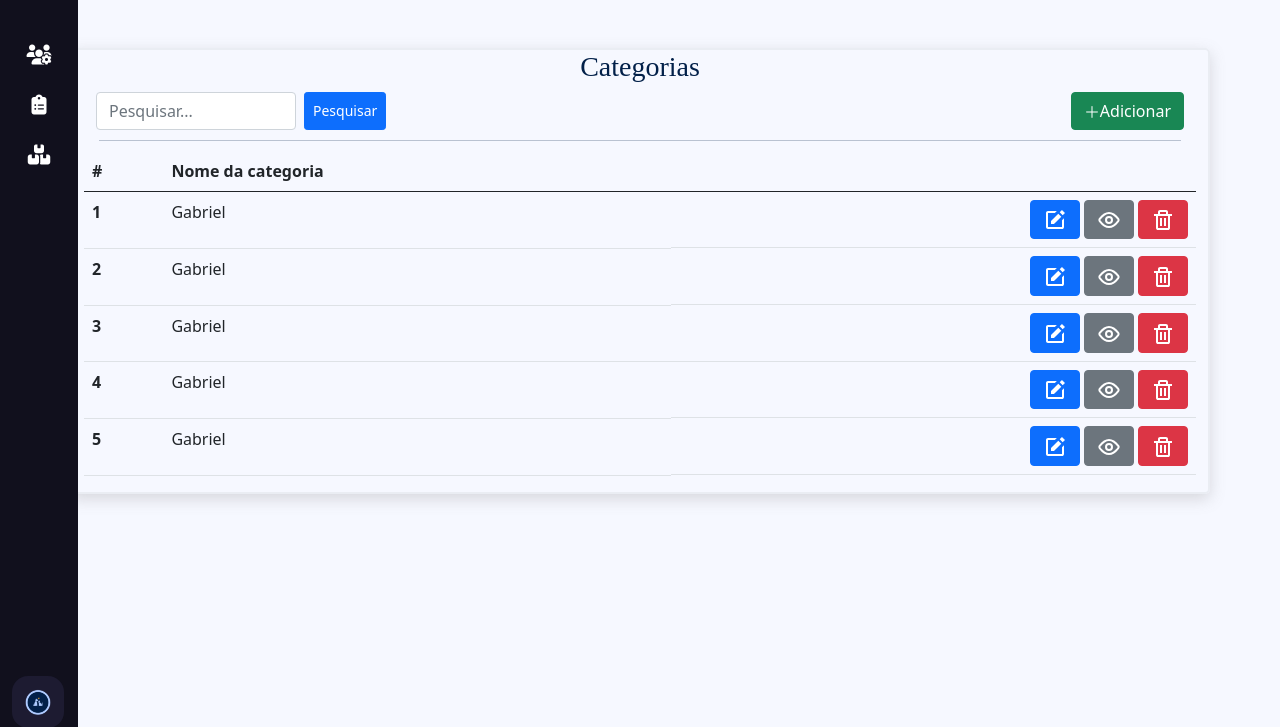
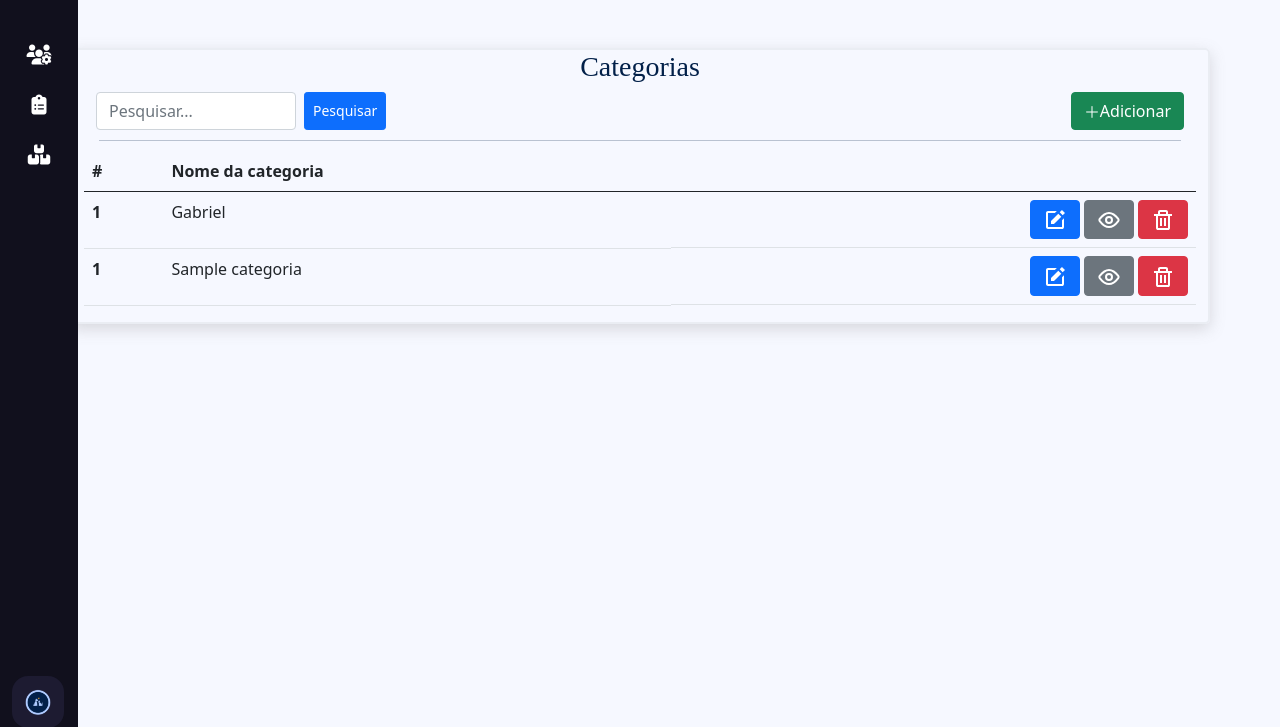
Before and after one commit to Maycdouglas/Trainee2021.2, a PHP site: page /categorias in a window 1280 px wide. Shown: the part 60-787 px from the top of the page. Run offline with PHP 8.4, Linux system fonts and the light colour scheme; tables that the repository leaves empty or names only in its code hold one stand-in row (values such as "Sample post"); some libraries are stand-ins or nearby versions.

Commit message:
Feature adicionar concluida

```diff
--- a/mycaopetshop/app/controllers/CategoriasController.php
+++ b/mycaopetshop/app/controllers/CategoriasController.php
@@ -9,7 +9,23 @@ class CategoriasController
 
     public function view()
     {
+       $categorias = App::get('database')->selectAll('categorias');
+       $table = [
+           "categorias" => $categorias
+       ];
 
-        return viewAdm('categorias');
+
+       return viewAdm('categorias', $table);
     }
+
+    public function createCategoria(){
+     $dados = [
+      "nome" => $_POST['nome']
+     ];
+
+     App::get('database')->insertCategoria('categorias',$dados);
+     header('Location:/categorias');
+
+    }
+
 }
--- a/mycaopetshop/app/routes.php
+++ b/mycaopetshop/app/routes.php
@@ -6,5 +6,7 @@ $router = new Router();
 $router->get("produtos", "ProdutosController@view");
 
 $router->get("categorias", "CategoriasController@view");
+$router->post("categorias/create", "CategoriasController@createCategoria");
+
 
 ?>
--- a/mycaopetshop/app/views/admin/categorias.view.php
+++ b/mycaopetshop/app/views/admin/categorias.view.php
@@ -3,8 +3,7 @@
 
 <head>
 
-    <link href="https://cdn.jsdelivr.net/npm/bootstrap@5.0.2/dist/css/bootstrap.min.css" rel="stylesheet"
-        integrity="sha384-EVSTQN3/azprG1Anm3QDgpJLIm9Nao0Yz1ztcQTwFspd3yD65VohhpuuCOmLASjC" crossorigin="anonymous">
+    <link href="https://cdn.jsdelivr.net/npm/bootstrap@5.0.2/dist/css/bootstrap.min.css" rel="stylesheet" integrity="sha384-EVSTQN3/azprG1Anm3QDgpJLIm9Nao0Yz1ztcQTwFspd3yD65VohhpuuCOmLASjC" crossorigin="anonymous">
     <meta charset="UTF-8">
     <meta http-equiv="X-UA-Compatible" content="IE=edge">
     <meta name="viewport" content="width=device-width, initial-scale=1.0">
@@ -88,16 +87,13 @@
                 <div class="pesquisa-container">
                     <div class="row justify-content-end">
                         <form class="d-flex justify-content-end">
-                            <input class="form-control barra-pesquisa me-2" type="search" placeholder="Pesquisar..."
-                                aria-label="Search">
+                            <input class="form-control barra-pesquisa me-2" type="search" placeholder="Pesquisar..." aria-label="Search">
                             <button type="button" class="btn btn-primary btn-sm">Pesquisar</button>
 
                         </form>
                     </div>
 
-                    <button class="btn btn-outline btn-success botao-de-adicionar" type="submit" data-bs-toggle="modal"
-                        data-bs-target="#adicionar-modal"><img src="../../public/assets/plus-icon.svg"
-                            alt="plus">Adicionar</button>
+                    <button class="btn btn-outline btn-success botao-de-adicionar" type="submit" data-bs-toggle="modal" data-bs-target="#adicionar-modal"><img src="../../public/assets/plus-icon.svg" alt="plus">Adicionar</button>
                 </div>
             </div>
             <hr>
@@ -118,114 +114,39 @@
 
                             <td class="d-flex td-botoes-categoria justify-content-end">
                                 <div class="botoes-categoria justify-content-end">
-                                    <button class="btn btn-primary botoes-categorias" data-bs-toggle="modal"
-                                        data-bs-target="#editar-modal"><img
-                                            src="../../public/assets/bx_bxs-edit.svg"></button>
-                                    <button class="btn btn-secondary botoes-categorias" data-bs-toggle="modal"
-                                        data-bs-target="#visualiza-modal"><img
-                                            src="../../public/assets/akar-icons_eye.svg"></button>
-                                    <button class="btn btn-danger botoes-categorias" data-bs-toggle="modal"
-                                        data-bs-target="#excluir-modal"><img
-                                            src="../../public/assets/bx_bx-trash.svg"></button>
+                                    <button class="btn btn-primary botoes-categorias" data-bs-toggle="modal" data-bs-target="#editar-modal"><img src="../../public/assets/bx_bxs-edit.svg"></button>
+                                    <button class="btn btn-secondary botoes-categorias" data-bs-toggle="modal" data-bs-target="#visualiza-modal"><img src="../../public/assets/akar-icons_eye.svg"></button>
+                                    <button class="btn btn-danger botoes-categorias" data-bs-toggle="modal" data-bs-target="#excluir-modal"><img src="../../public/assets/bx_bx-trash.svg"></button>
                                 </div>
                             </td>
+                        </tr>
+                        <?php foreach ($categorias as $categoria) : ?>
+                            <tr>
+                                <th scope="row"><?= $categoria->id ?></th>
+                                <td><?= $categoria->nome ?></td>
+
+                                <td class="d-flex td-botoes-categoria justify-content-end">
+                                    <div class="botoes-categoria justify-content-end">
+                                        <button class="btn btn-primary botoes-categorias" data-bs-toggle="modal" data-bs-target="#editar-modal"><img src="../../public/assets/bx_bxs-edit.svg"></button>
+                                        <button class="btn btn-secondary botoes-categorias" data-bs-toggle="modal" data-bs-target="#visualiza-modal"><img src="../../public/assets/akar-icons_eye.svg"></button>
+                                        <button class="btn btn-danger botoes-categorias" data-bs-toggle="modal" data-bs-target="#excluir-modal"><img src="../../public/assets/bx_bx-trash.svg"></button>
+                                    </div>
+                                </td>
 
 
 
 
-                        </tr>
-                        <tr>
-                            <th scope="row">2</th>
-                            <td>Gabriel</td>
+                            </tr>
 
-                            <td class="d-flex td-botoes-categoria justify-content-end">
-                                <div class="botoes-categoria">
-                                    <button class="btn btn-primary botoes-categorias" data-bs-toggle="modal"
-                                        data-bs-target="#editar-modal"><img
-                                            src="../../public/assets/bx_bxs-edit.svg"></button>
-                                    <button class="btn btn-secondary botoes-categorias" data-bs-toggle="modal"
-                                        data-bs-target="#visualiza-modal"><img
-                                            src="../../public/assets/akar-icons_eye.svg"></button>
-                                    <button class="btn btn-danger botoes-categorias" data-bs-toggle="modal"
-                                        data-bs-target="#excluir-modal"><img
-                                            src="../../public/assets/bx_bx-trash.svg"></button>
-                                </div>
+                        <?php endforeach; ?>
 
-                            </td>
-
-
-
-
-                        </tr>
-                        <tr>
-                            <th scope="row">3</th>
-                            <td>Gabriel</td>
-
-                            <td class="d-flex td-botoes-categoria justify-content-end">
-                                <div class="botoes-categoria">
-                                    <button class="btn btn-primary botoes-categorias" data-bs-toggle="modal"
-                                        data-bs-target="#editar-modal"><img
-                                            src="../../public/assets/bx_bxs-edit.svg"></button>
-                                    <button class="btn btn-secondary botoes-categorias" data-bs-toggle="modal"
-                                        data-bs-target="#visualiza-modal"><img
-                                            src="../../public/assets/akar-icons_eye.svg"></button>
-                                    <button class="btn btn-danger botoes-categorias" data-bs-toggle="modal"
-                                        data-bs-target="#excluir-modal"><img
-                                            src="../../public/assets/bx_bx-trash.svg"></button>
-                                </div>
-                            </td>
-
-
-
-                        </tr>
-                        <tr>
-                            <th scope="row">4</th>
-                            <td>Gabriel</td>
-
-                            <td class="d-flex td-botoes-categoria justify-content-end">
-                                <div class="botoes-categoria">
-                                    <button class="btn btn-primary botoes-categorias" data-bs-toggle="modal"
-                                        data-bs-target="#editar-modal"><img
-                                            src="../../public/assets/bx_bxs-edit.svg"></button>
-                                    <button class="btn btn-secondary botoes-categorias" data-bs-toggle="modal"
-                                        data-bs-target="#visualiza-modal"><img
-                                            src="../../public/assets/akar-icons_eye.svg"></button>
-                                    <button class="btn btn-danger botoes-categorias" data-bs-toggle="modal"
-                                        data-bs-target="#excluir-modal"><img
-                                            src="../../public/assets/bx_bx-trash.svg"></button>
-                                </div>
-                            </td>
-
-
-
-                        </tr>
-                        <tr>
-                            <th scope="row">5</th>
-                            <td>Gabriel</td>
-
-                            <td class="d-flex td-botoes-categoria justify-content-end">
-                                <div class="botoes-categoria">
-                                    <button class="btn btn-primary botoes-categorias" data-bs-toggle="modal"
-                                        data-bs-target="#editar-modal"><img
-                                            src="../../public/assets/bx_bxs-edit.svg"></button>
-                                    <button class="btn btn-secondary botoes-categorias" data-bs-toggle="modal"
-                                        data-bs-target="#visualiza-modal"><img
-                                            src="../../public/assets/akar-icons_eye.svg"></button>
-                                    <button class="btn btn-danger botoes-categorias" data-bs-toggle="modal"
-                                        data-bs-target="#excluir-modal"><img
-                                            src="../../public/assets/bx_bx-trash.svg"></button>
-                                </div>
-                            </td>
-
-                        </tr>
                     </tbody>
                 </table>
             </div>
 
 
             <!-- Botao-adicionar -->
-            <div class="modal fade" id="adicionar-modal" tabindex="-1" aria-labelledby="adicionar categoria"
-                aria-hidden="true">
+            <div class="modal fade" id="adicionar-modal" tabindex="-1" aria-labelledby="adicionar categoria" aria-hidden="true">
                 <div class="modal-dialog modal-dialog-centered">
                     <div class="modal-content">
                         <div class="modal-header">
@@ -233,35 +154,24 @@
                             <button type="button" class="btn-close" data-bs-dismiss="modal" aria-label="Close"></button>
                         </div>
                         <div class="modal-body">
-                            <form class="formulario-adm-categoria">
+                            <form class="formulario-adm-categoria" action="categorias/create" method="post">
                                 <div class="form-group">
                                     <label for="exampleFormControlInput1">Nome da Categoria</label>
-                                    <input class="form-control" id="exampleFormControlInput1"
-                                        placeholder="Insira o nome da Categoria">
+                                    <input class="form-control" id="exampleFormControlInput1" placeholder="Insira o nome da Categoria" name="nome">
                                 </div>
-                                <div class="form-group">
-                                    <label for="exampleFormControlInput1">Status</label>
-                                    <input type="email" class="form-control" id="exampleFormControlInput1"
-                                        placeholder="Insira o Status">
-                                </div>
-                                <div class="form-group">
-                                    <label for="exampleFormControlInput1">Caracteristicas</label>
-                                    <input class="form-control" id="exampleFormControlInput1"
-                                        placeholder="Insira as caracteristicas">
+                                <div class="modal-footer">
+                                    <button type="button" class="btn btn-principal" data-bs-dismiss="modal">Cancelar</button>
+                                    <button type="submit" class="btn btn-success">Adicionar</button>
                                 </div>
                             </form>
                         </div>
-                        <div class="modal-footer">
-                            <button type="button" class="btn btn-principal" data-bs-dismiss="modal">Cancelar</button>
-                            <button type="button" class="btn btn-success">Adicionar</button>
-                        </div>
+
                     </div>
                 </div>
             </div>
 
             <!-- Botao-editar -->
-            <div class="modal fade" id="editar-modal" tabindex="-1" aria-labelledby="editar categoria"
-                aria-hidden="true">
+            <div class="modal fade" id="editar-modal" tabindex="-1" aria-labelledby="editar categoria" aria-hidden="true">
                 <div class="modal-dialog modal-dialog-centered">
                     <div class="modal-content">
                         <div class="modal-header">
@@ -272,18 +182,15 @@
                             <form class="formulario-adm-categoria">
                                 <div class="form-group">
                                     <label for="exampleFormControlInput1">Nome da Categoria</label>
-                                    <input class="form-control" id="exampleFormControlInput1"
-                                        placeholder="Insira o nome da categoria">
+                                    <input class="form-control" id="exampleFormControlInput1" placeholder="Insira o nome da categoria">
                                 </div>
                                 <div class="form-group">
                                     <label for="exampleFormControlInput1">Status</label>
-                                    <input class="form-control" class="form-control" id="exampleFormControlInput1"
-                                        placeholder="Insira o Status">
+                                    <input class="form-control" class="form-control" id="exampleFormControlInput1" placeholder="Insira o Status">
                                 </div>
                                 <div class="form-group">
                                     <label for="exampleFormControlInput1">Caracteristicas</label>
-                                    <input class="form-control" id="exampleFormControlInput1"
-                                        placeholder="Insira as Caracteristicas">
+                                    <input class="form-control" id="exampleFormControlInput1" placeholder="Insira as Caracteristicas">
                                 </div>
                             </form>
                         </div>
@@ -296,8 +203,7 @@
             </div>
 
             <!-- Botao-excluir -->
-            <div class="modal fade" id="excluir-modal" tabindex="-1" aria-labelledby="excluir categoria"
-                aria-hidden="true">
+            <div class="modal fade" id="excluir-modal" tabindex="-1" aria-labelledby="excluir categoria" aria-hidden="true">
                 <div class="modal-dialog modal-dialog-centered">
                     <div class="modal-content">
                         <div class="modal-header">
@@ -323,8 +229,7 @@
             </div>
 
             <!-- Botao-visualizar -->
-            <div class="modal fade" id="visualiza-modal" tabindex="-1" aria-labelledby="visualizar categoria"
-                aria-hidden="true">
+            <div class="modal fade" id="visualiza-modal" tabindex="-1" aria-labelledby="visualizar categoria" aria-hidden="true">
                 <div class="modal-dialog modal-dialog-centered">
                     <div class="modal-content">
                         <div class="modal-header">
@@ -358,12 +263,8 @@
 
 
 
-    <script src="https://cdn.jsdelivr.net/npm/bootstrap@5.0.2/dist/js/bootstrap.bundle.min.js"
-        integrity="sha384-MrcW6ZMFYlzcLA8Nl+NtUVF0sA7MsXsP1UyJoMp4YLEuNSfAP+JcXn/tWtIaxVXM"
-        crossorigin="anonymous"></script>
-    <script src="https://cdn.jsdelivr.net/npm/@popperjs/core@2.10.2/dist/umd/popper.min.js"
-        integrity="sha384-7+zCNj/IqJ95wo16oMtfsKbZ9ccEh31eOz1HGyDuCQ6wgnyJNSYdrPa03rtR1zdB"
-        crossorigin="anonymous"></script>
+    <script src="https://cdn.jsdelivr.net/npm/bootstrap@5.0.2/dist/js/bootstrap.bundle.min.js" integrity="sha384-MrcW6ZMFYlzcLA8Nl+NtUVF0sA7MsXsP1UyJoMp4YLEuNSfAP+JcXn/tWtIaxVXM" crossorigin="anonymous"></script>
+    <script src="https://cdn.jsdelivr.net/npm/@popperjs/core@2.10.2/dist/umd/popper.min.js" integrity="sha384-7+zCNj/IqJ95wo16oMtfsKbZ9ccEh31eOz1HGyDuCQ6wgnyJNSYdrPa03rtR1zdB" crossorigin="anonymous"></script>
     <script>
         let arrow = document.querySelectorAll(".arrow");
         for (var i = 0; i < arrow.length; i++) {
--- a/mycaopetshop/core/database/QueryBuilder.php
+++ b/mycaopetshop/core/database/QueryBuilder.php
@@ -38,7 +38,7 @@ class QueryBuilder
         }
     }
 
-    public function insert($table, $dados)
+    public function insertCategoria($table, $dados)
     {
         $query = "insert into {$table} (nome) values ('{$dados['nome']}')";
         try {
```
